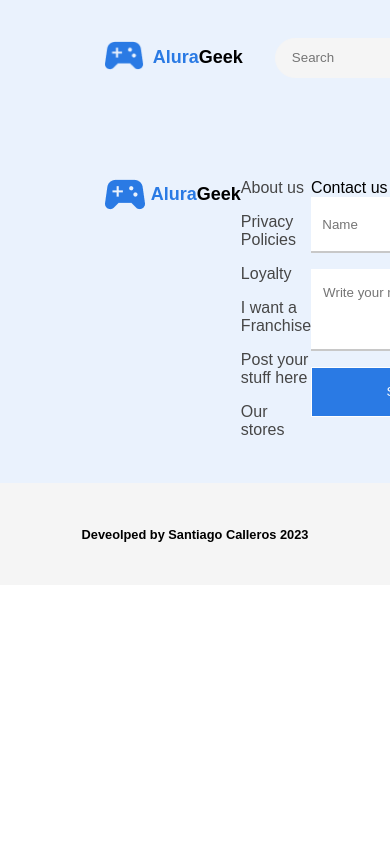
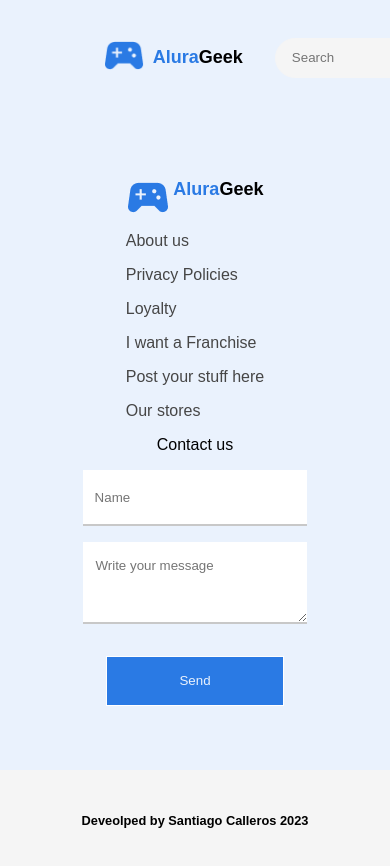
Before and after one commit to JinCall/Challange-Alurageek, a plain HTML site: page screens/login.html in a window 390 px wide. Shown: the top 866 px of the page. Before the commit the page ends 844 px from the top, so only its background shows below. Drawn offline with Linux system fonts and the light colour scheme.

Commit message:
Making the proyect responsive

```diff
--- a/styles/contact/contact.css
+++ b/styles/contact/contact.css
@@ -1,10 +1,8 @@
 .contact {
     background: #EAF2FD;
     display: flex;
-    flex-direction: row;
     align-items: flex-start;
     justify-content: space-between;
-    height: 23rem;
     padding: 4rem 6.5rem;
 }
 
@@ -74,12 +72,53 @@
     height: 3.1rem;
     border: 1px solid white;
     background-color: #2A7AE4;
-    color: white;
+    color: #EAF2FD;
     transition: all 150ms;
 }
 
 .contact__form__input__btn:hover {
     border: 1px solid #2A7AE4;
-    background-color: white;
+    background-color: #EAF2FD;
     color: #2A7AE4;
 }
+
+@media (max-width: 790px) {
+    .contact {
+        flex-direction: column;
+        align-items: center;
+        width: 100%;
+    }
+
+    .contact__logo, .contact__logo__text1, .contact__logo__text2 {
+        margin-bottom: 1rem;
+    }
+
+    .contact__form {
+        display: flex;
+        align-items: center;
+        flex-direction: column;
+    }
+
+    .contact__form__input,.contact__form__input__btn {
+        margin-top: 1rem;
+        width: 80%;
+    }
+
+    .contact__form__input__btn {
+        align-self: center;
+    }
+}
+@media (min-width: 800px) {
+    .contact {
+        align-items: flex-start;
+    }
+
+    .contact__logo, .contact__logo__text1, .contact__logo__text2 {
+        margin-bottom: 2rem;
+    }
+
+    .contact__form__input,.contact__form__input__btn {
+        margin-top: 1rem;
+        width: 15rem;
+    }
+}
```
Also changed, not shown: styles/products/products.css (+11 -0 lines).
